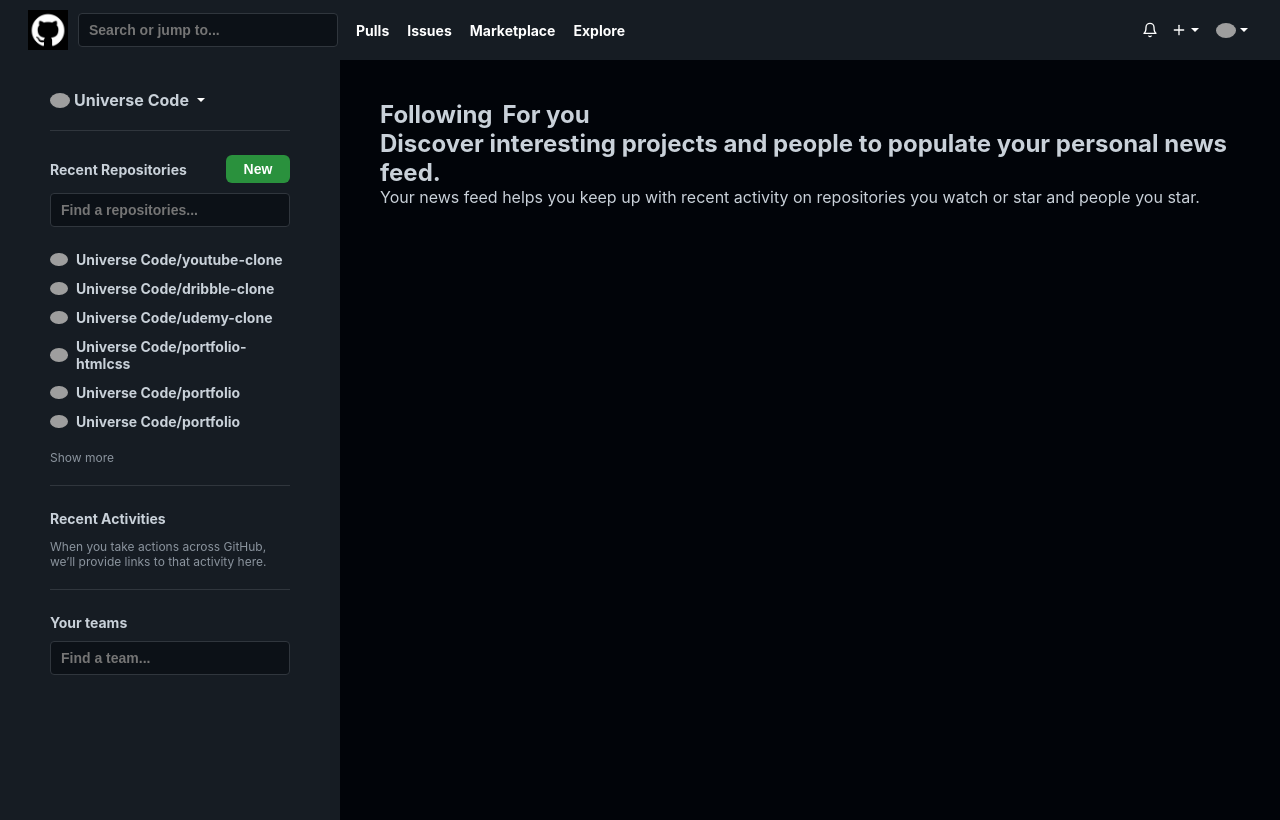
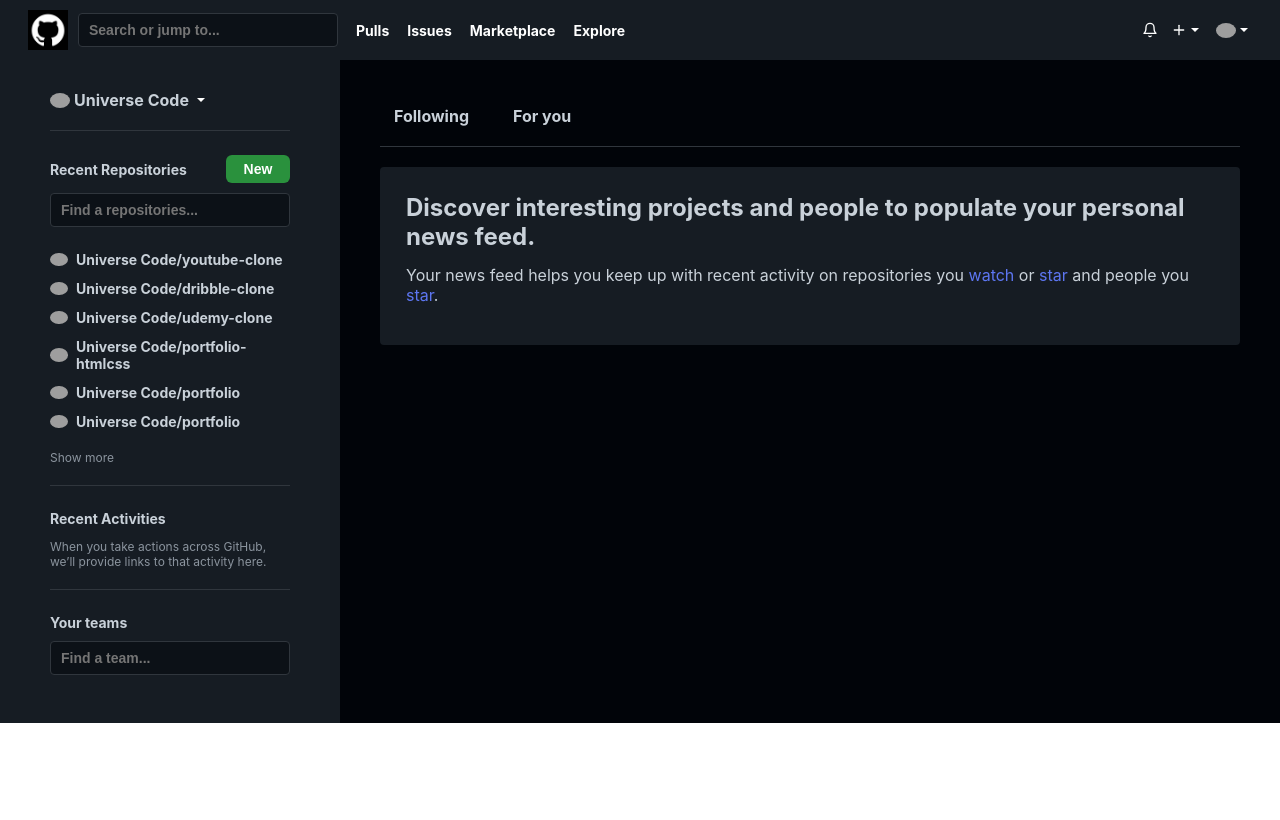
Before and after one commit to Cesare10-dev/github-clone-rt, a React (Create React App) app: page / in a window 1280 px wide. Built offline with nearby package versions, Linux system fonts and the light colour scheme; grey boxes are pictures that could not be loaded.

Commit message:
navbar scroll

```diff
--- a/src/App.scss
+++ b/src/App.scss
@@ -6,3 +6,7 @@
   padding: 0;
   box-sizing: border-box;
 }
+
+.App {
+  height: 100vh;
+}
--- a/src/components/Main.jsx
+++ b/src/components/Main.jsx
@@ -76,6 +76,9 @@
             <h2>For you</h2>
           </div>
 
+          {/* Line */}
+          <div className="line" />
+
           <div className="box">
             <h2>
               Discover interesting projects and people to populate your personal
--- a/src/styles/_main.scss
+++ b/src/styles/_main.scss
@@ -1,7 +1,6 @@
 .main {
   background-color: #0c1117;
   color: white;
-  height: 95vh;
   display: flex;
 
   .mainLeftContainer {
@@ -15,6 +14,9 @@
       display: flex;
       flex-direction: column;
       align-items: center;
+      overflow-y: scroll;
+      scrollbar-color: transparent;
+      height: 100%;
 
       .mainLeftName {
         display: flex;
@@ -127,8 +129,53 @@
 
       .menu {
         display: flex;
-        gap: 10px;
+        gap: 24px;
+
+        h2 {
+          font-size: 16px;
+          margin-left: 8px;
+          cursor: pointer;
+          padding: 6px;
+          border-radius: 4px;
+          transition-delay: 0.04s;
+        }
+
+        h2:hover {
+          background-color: #161c23;
+        }
+      }
+
+      .line {
+        height: 1px;
+        background-color: #30363d;
+        width: 100%;
+        margin: 14px 0 20px;
+      }
+
+      .box {
+        // background-color: rgb(29, 27, 27);
+        background-color: #161c23;
+        border-radius: 4px;
+        padding: 26px;
+
+        p {
+          margin: 14px 0;
+        }
+
+        span {
+          color: rgb(93, 118, 242);
+        }
       }
     }
   }
 }
+/* Hide scrollbar for Chrome, Safari and Opera */
+.mainLeft::-webkit-scrollbar {
+  display: none;
+}
+
+/* Hide scrollbar for IE, Edge and Firefox */
+.mainLeft {
+  -ms-overflow-style: none; /* IE and Edge */
+  scrollbar-width: none; /* Firefox */
+}
--- a/src/styles/_navbar.scss
+++ b/src/styles/_navbar.scss
@@ -6,6 +6,8 @@
   color: white;
   height: 60px;
   padding: 2px 28px;
+  position: sticky;
+  top: 0;
 
   .navLeft {
     display: flex;
```
